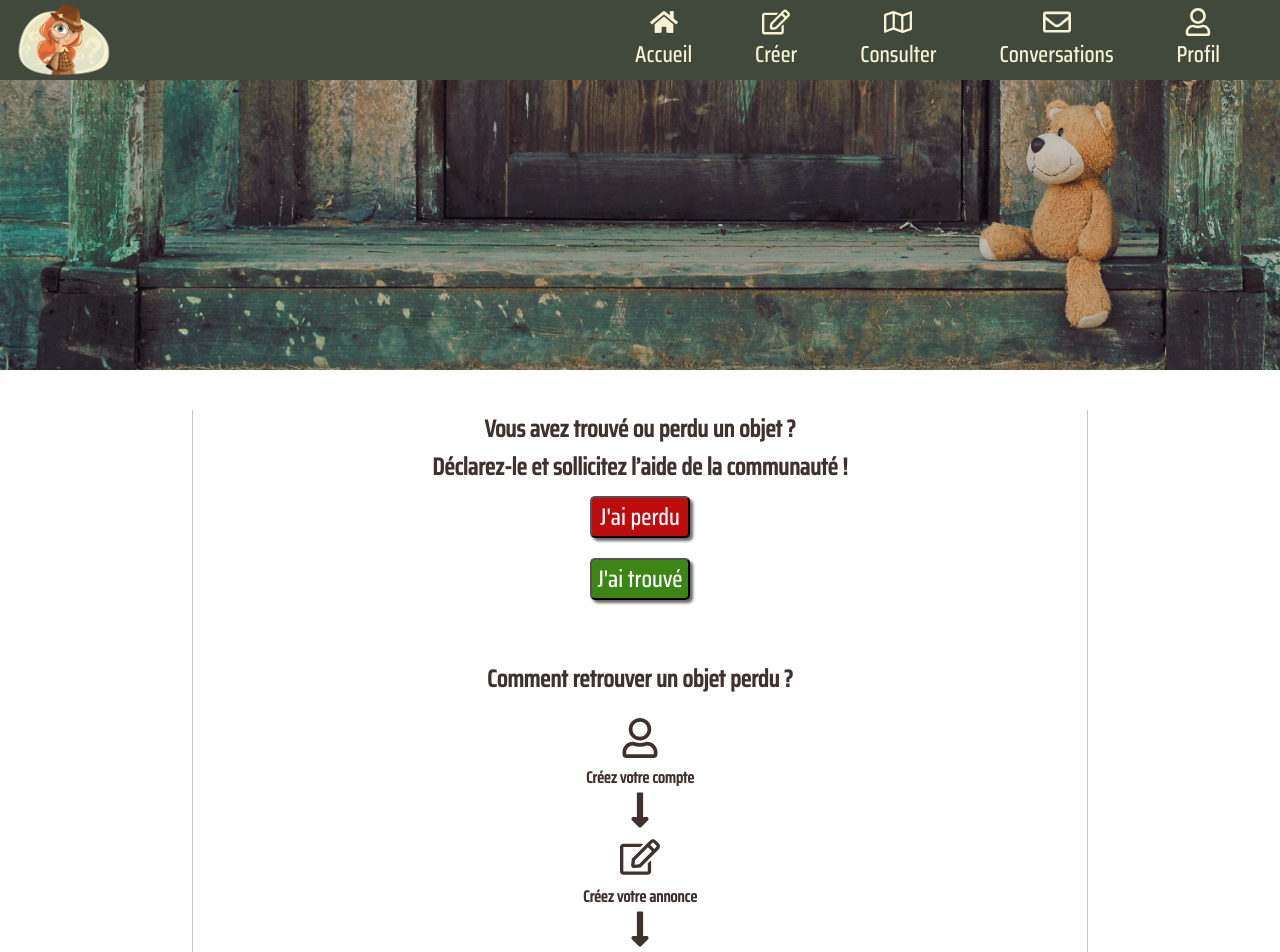
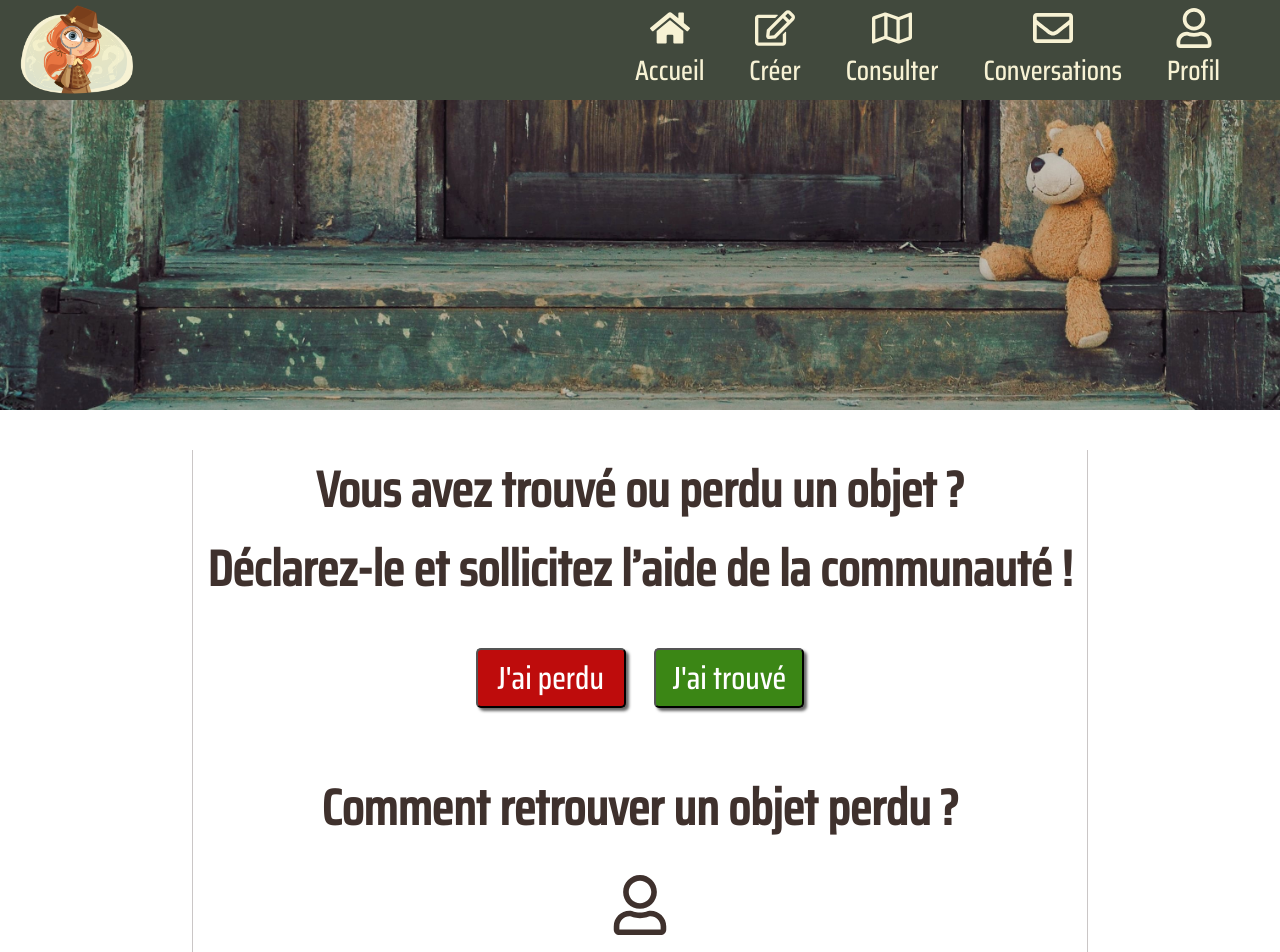
Before and after one commit to MyleneVinci/my_app_lost_and_found_front, a React (Create React App) app: page / in a window 1280 px wide. Shown: the top 952 px of the page. Built offline with nearby package versions, Linux system fonts and the light colour scheme; a web font is replaced by a local one.

Commit message:
home page done

```diff
--- a/src/components/instructions/Instructions.jsx
+++ b/src/components/instructions/Instructions.jsx
@@ -5,23 +5,23 @@ import { FaRegUser, FaLongArrowAltDown, FaRegEdit, FaRegMap } from "react-icons/
 import './instructions.css';
 
 const Instructions = () => {
-    let iconStyle = { fontSize: "40px", color: '#3F312D' };
+    // let iconStyle = { fontSize: "40px", color: '#3F312D' };
 
     return (
         <div className='instructions'>
                 <h2>Comment retrouver un objet perdu ?</h2>
-            <div className='step-one'>
-                <FaRegUser style={iconStyle} />
+            <div className='step'>
+                <FaRegUser classname='icon'  />
                 <p>Créez votre compte</p>
-                <FaLongArrowAltDown style={iconStyle} />
+                <FaLongArrowAltDown classname='icon'  />
             </div>
-            <div className='step-two'>
-                <FaRegEdit style={iconStyle} />
+            <div className='step'>
+                <FaRegEdit classname='icon' />
                 <p>Créez votre annonce</p>
-                <FaLongArrowAltDown style={iconStyle} />
+                <FaLongArrowAltDown classname='icon' />
             </div>
-            <div className='step-three'>
-                <FaRegMap style={iconStyle} />
+            <div className='step'>
+                <FaRegMap  />
                 <p>Consultez les annonces existantes</p>
             </div>
         </div>
--- a/src/components/instructions/instructions.css
+++ b/src/components/instructions/instructions.css
@@ -18,3 +18,44 @@
     color: var(--main-color);
     font-weight: bold;
 }
+
+.step {
+    font-size: 40px;
+    color: #3F312D;
+}
+
+.step p {
+    font-size: 20px;
+}
+
+
+
+@media screen and (min-width:1200px) {
+    .instructions h2 {
+        font-size: 50px;
+    }
+
+    .step {
+        font-size: 60px;
+    }
+
+    .step p {
+        font-size: 40px;
+    }
+
+}
+
+
+@media screen and (min-width: 1500px) {
+    .instructions h2 {
+        font-size: 70px;
+    }
+
+    .step {
+        font-size: 80px;
+    }
+
+    .step p {
+        font-size: 50px;
+    }
+}
--- a/src/components/mapContainer/mapContainer.css
+++ b/src/components/mapContainer/mapContainer.css
@@ -14,3 +14,15 @@
 .map-container img {
     width: 50%;
 }
+
+@media screen and (min-width:1200px) {
+    .map-container h2 {
+        font-size: 50px;
+    }
+}
+
+@media screen and (min-width: 1500px) {
+    .map-container h2 {
+        font-size: 70px;
+    }
+}
--- a/src/components/navbar/Navbar.jsx
+++ b/src/components/navbar/Navbar.jsx
@@ -1,13 +1,13 @@
 import React from 'react';
-import { FaRegEnvelope, FaRegUser, FaSignInAlt, FaSignOutAlt, FaHome, FaRegEdit, FaRegFileAlt, FaRegMap, FaInfoCircle } from "react-icons/fa";
+import { FaRegEnvelope, FaRegUser, FaHome, FaRegEdit, FaRegMap, FaInfoCircle } from "react-icons/fa";
 import logo from "../../assets/logo.png"
 
 import './navbar.css';
 
 const Navbar = () => {
-  let iconStyle = { fontSize: "28px", color: '#F7F2D4' };
 
   return (
+    /*navbar version mobile */
     <div className='navbar'>
         <div className='mobile-navbar'>
             <div className='top-navbar'>
@@ -15,18 +15,19 @@ const Navbar = () => {
                     <img classname='logo' src={logo} alt="logo" />
                 </div>
                 <div className='navbar-menu'>
-                    <FaRegEnvelope style={iconStyle} />
-                    <FaRegUser style={iconStyle} />
+                    <FaRegEnvelope  />
+                    <FaRegUser  />
                 </div>
             </div>
             <div className='header'></div>
             <div className='bottom-navbar'>
-                <FaHome style={iconStyle} />
-                <FaRegEdit style={iconStyle} />
-                <FaRegMap style={iconStyle} />
-                <FaInfoCircle style={iconStyle} />
+                <FaHome  />
+                <FaRegEdit  />
+                <FaRegMap  />
+                <FaInfoCircle  />
             </div>
         </div>
+        {/* navbar version tablette et bureau  */}
         <div className='desktop-navbar'>
             <div className="unique-navbar">
                 <div className='navbar-logo'>
@@ -34,23 +35,23 @@ const Navbar = () => {
                 </div>
                 <div className='navbar-menu'>
                     <div className="navigation">
-                        <FaHome style={iconStyle} />
+                        <FaHome  />
                         <p>Accueil</p>
                     </div>
                     <div className="navigation">
-                        <FaRegEdit style={iconStyle} />
+                        <FaRegEdit  />
                         <p>Créer</p>
                     </div>
                     <div className="navigation">
-                        <FaRegMap style={iconStyle} />
+                        <FaRegMap  />
                         <p>Consulter</p>
                     </div>
                     <div className="navigation">
-                        <FaRegEnvelope style={iconStyle} />
+                        <FaRegEnvelope  />
                         <p>Conversations</p>
                     </div>
                     <div className="navigation">
-                        <FaRegUser style={iconStyle} />
+                        <FaRegUser  />
                         <p>Profil</p>
                     </div>
                 </div>
--- a/src/components/navbar/navbar.css
+++ b/src/components/navbar/navbar.css
@@ -52,6 +52,11 @@
     flex-direction: row;
     justify-content: space-between;
     align-items: center;
+}
+
+.navbar-menu, .bottom-navbar, .navigation {
+    color: #f7f2d4;
+    font-size: 28px;
 }
 
 .desktop-navbar {
@@ -130,6 +135,11 @@
     background-image: url('../../assets/header.jpg');
     margin-bottom: 30px;
 }
+
+.navbar-menu, .bottom-navbar, .navigation p {
+    font-size: 22px;
+}
+
 }
 
 @media screen and (min-width: 992px) {
@@ -151,17 +161,33 @@
 }
 
 @media screen and (min-width: 1200px) {
+    .unique-navbar {
+        height: 100px;
+    }
+
+    .navbar-logo img {
+        height: 100px;
+    }
+
     .navbar-menu {
         width: 50%;
         padding-right: 40px;
-        font-size: larger;
     }
 
     .header {
-        height: 370px;
+        height: 410px;
         margin-bottom: 40px;
         background-position: bottom 50% right;
     }
+
+    .navbar-menu, .navigation {
+        font-size: 40px;
+    }
+
+    .navbar-menu, .bottom-navbar, .navigation p {
+        font-size: 28px;
+    }
+
 }
 
 @media screen and (min-width: 1500px) {
--- a/src/components/promiseContainer/PromiseContainer.jsx
+++ b/src/components/promiseContainer/PromiseContainer.jsx
@@ -6,8 +6,10 @@ const PromiseContainer = () => {
     return (
             <div className='promise'>
                 <h2>Vous avez trouvé ou perdu un objet ? <br /> Déclarez-le et sollicitez l’aide de la communauté !</h2>
-                <button className='lost'>J'ai perdu</button>
-                <button className='found'>J'ai trouvé</button>
+                <div className="button-container">
+                    <button className='lost'>J'ai perdu</button>
+                    <button className='found'>J'ai trouvé</button>
+                </div>
             </div>
     )
 }
--- a/src/components/promiseContainer/promiseContainer.css
+++ b/src/components/promiseContainer/promiseContainer.css
@@ -12,7 +12,12 @@
     color: var(--main-color);
 }
 
-.promise button {
+.button-container {
+    display: flex;
+    flex-direction: column;
+}
+
+.button-container button {
     width: 100px;
     font-size:x-large;
     margin: 10px;
@@ -30,5 +35,40 @@
     background-color: rgb(190, 12, 12);
 }
 
-@media screen and (min-width: 567px) {
+@media screen and (min-width: 768px) {
+    .button-container {
+        flex-direction: row;
+        justify-content: center;
+        margin-top: 30px;
+    }
 }
+
+@media screen and (min-width:1200px) {
+    .promise h2 {
+        font-size: 50px;
+    }
+
+    .button-container {
+        width: 40%;
+        justify-content: space-around;
+    }
+
+    .button-container button {
+        width: 150px;
+        height: 60px;
+        font-size: xx-large;
+    }
+}
+
+@media screen and (min-width: 1500px) {
+    .promise h2 {
+        font-size: 70px;
+    }
+
+    .button-container button {
+        width: 200px;
+        height: 80px;
+        font-size: 40px;
+        margin: 50px 0 80px 0;
+    }
+}
```
Also changed, not shown: src/pages/home/home.css (+24 -1 lines).
